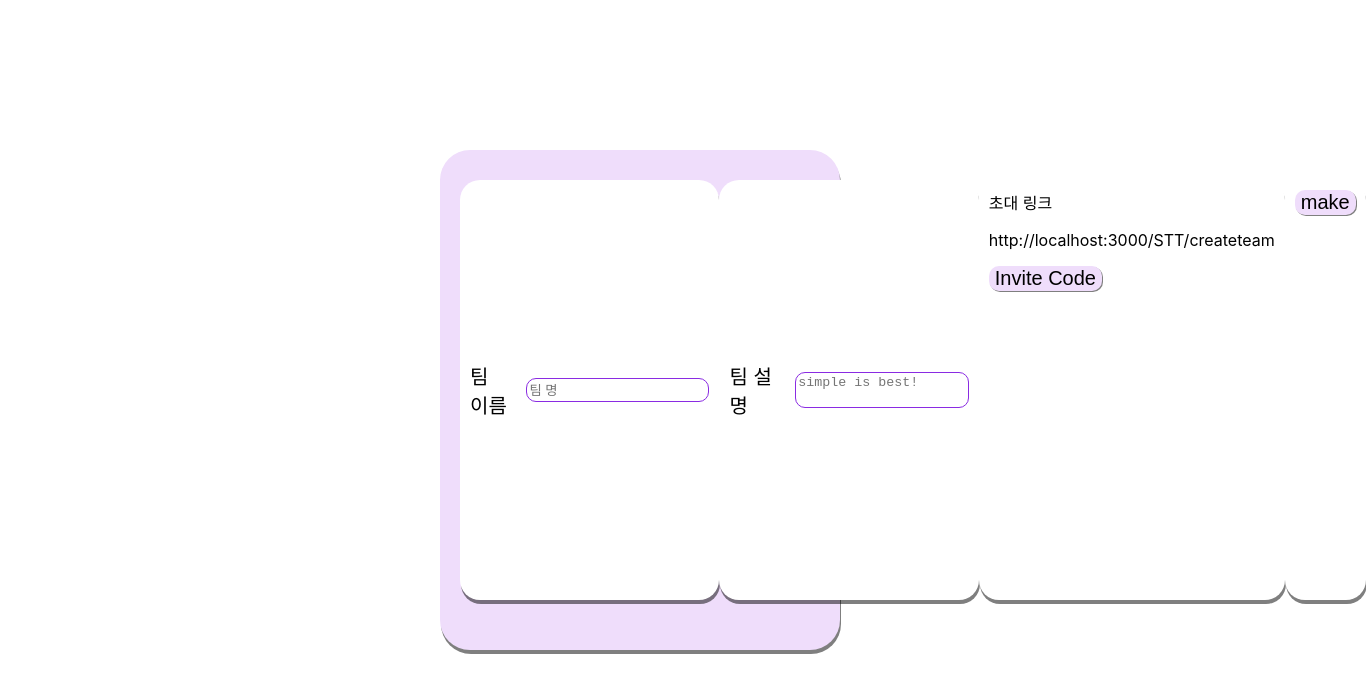
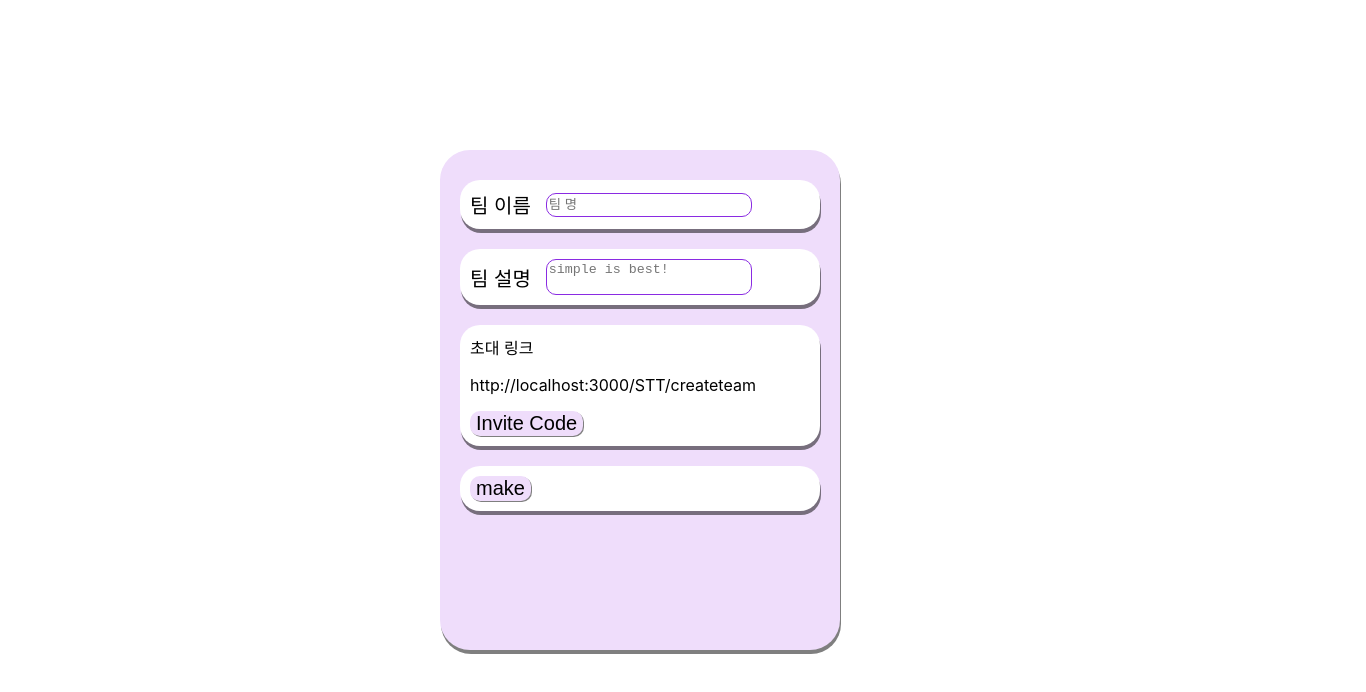
Before and after one commit to Daram0o0/STT, a React (Create React App) app: page /createteam in a window 1280 px wide. Shown: the top 692 px of the page, 1366 px wide, since content can reach past the window. Built offline with nearby package versions, Linux system fonts and the light colour scheme; no server answers; the HTML template or start-up script is replaced by a standard one.

Commit message:
두루마리 삭제, deleteUser 수정, manageTeam에 adduser, deleteUser 추가

```diff
--- a/src/pages/CreateTeam/index.tsx
+++ b/src/pages/CreateTeam/index.tsx
@@ -1,12 +1,16 @@
 import "./styles.css";
 import "../../components/TimeCell/index";
-import { createTable } from "../../service/tableDB/tableDB";
+import { createTable } from "../../service/tableDB";
 import { useCookies } from "react-cookie";
 import { useState } from "react";
+import { useNavigate } from "react-router-dom";
+
 
 function CreateTeam() {
     const [cookies, setCookie, removeCookie] = useCookies();
     const [teamName, setTeamName] = useState('');
+
+    const navigate = useNavigate();
 
     return (
         <div className="CreateTeam">
@@ -30,12 +34,20 @@ function CreateTeam() {
                 </div>
 
                 <div className="make">
-                    <button onClick={()=>{createTable(cookies.uidToken, teamName)}}>make</button>
+                    <button onClick={()=>{
+                        createTable(cookies.uidToken, teamName).then((roomId : string | null)=>{
+                            navigate('/manageteam', {
+                                state : {
+                                    roomId : roomId,
+                                    teamName : teamName,
+                                }
+                            });
+                        });
+                    }}>make</button>
                 </div>
             </div>
         </div>
     )
-
 }
 
 export default CreateTeam
--- a/src/pages/CreateTeam/styles.css
+++ b/src/pages/CreateTeam/styles.css
@@ -7,7 +7,7 @@
 
 }
 
-.team_name{
+.CreateTeam .team_name{
     padding: 10px;
     background-color: white;
     box-shadow: 1px 4px 0 rgb(0,0,0,0.5);
@@ -16,22 +16,21 @@
     align-items: center;
     font-size: 20px;
 }
-.team_name div{
+.CreateTeam .team_name div{
     margin-right: 15px;
 
 }
-.team_name input{
+.CreateTeam .team_name input{
     border-radius: 10px;
     height: 20px;
     width: 200px;
     border: 0.5px solid var(--main-theme);
 }
-.team_name input:focus{
+.CreateTeam .team_name input:focus{
     outline: 1px solid var(--main-theme);
 }
 
-
-.team_explain{
+.CreateTeam .team_explain{
     padding: 10px;
     background-color: white;
     box-shadow: 1px 4px 0 rgb(0,0,0,0.5);
@@ -40,10 +39,10 @@
     display: flex;
     align-items: center;
 }
-.team_explain div {
+.CreateTeam .team_explain div {
     margin-right: 15px;
 }
-.team_explain textarea{
+.CreateTeam .team_explain textarea{
     resize: none;
     overflow-y: hidden;
     height: auto;
@@ -51,19 +50,19 @@
     border-radius: 10px;
     border: 0.5px solid var(--main-theme);
 }
-.team_explain textarea:focus{
+.CreateTeam .team_explain textarea:focus{
 
     outline: 1px solid var(--main-theme);
 }
 
 
-.invite{
+.CreateTeam .invite{
     padding: 10px;
     background-color: white;
     box-shadow: 1px 4px 0 rgb(0,0,0,0.5);
     border-radius: 20px;
 }
-.invite button{
+.CreateTeam .invite button{
     font-size: 20px;
     border-radius: 10px;
     background-color: var(--main-theme-000);
@@ -72,7 +71,7 @@
     box-shadow: 1px 1px 0 rgb(0,0,0,0.5);
     border: none;
 }
-.invite button:active{
+.CreateTeam .invite button:active{
     background-color: var(--main-theme-100);
     box-shadow: inset 1px 1px 0 rgb(0, 0, 0, 0.5);
     position: relative;
@@ -80,7 +79,7 @@
 }
 
 
-.make{
+.CreateTeam .make{
     /* border: 2px solid black; */
     padding: 10px;
     background-color: white;
@@ -88,7 +87,7 @@
     border-radius: 20px;
 
 }
-.make button{
+.CreateTeam .make button{
     font-size: 20px;
     border-radius: 10px;
     background-color: var(--main-theme-000);
@@ -97,7 +96,7 @@
     box-shadow: 1px 1px 0 rgb(0,0,0,0.5);
     border: none;
 }
-.make button:active{
+.CreateTeam .make button:active{
     background-color: var(--main-theme-100);
     box-shadow: inset 1px 1px 0 rgb(0, 0, 0, 0.5);
     position: relative;
@@ -115,4 +114,4 @@
 
 }
 
-.container > * {margin-bottom: 20px;}
+.CreateTeam .container > * {margin-bottom: 20px;}
--- a/src/pages/Home/index.tsx
+++ b/src/pages/Home/index.tsx
@@ -1,7 +1,7 @@
 import React from 'react';
 import {useState} from 'react';
 import './styles.css';
-import { createTable , getMyTables} from '../../service/tableDB/tableDB';
+import { createTable , getMyTables} from '../../service/tableDB';
 import TimeCell from '../../components/TimeCell';
 import Modal from '../Modal/index'
 
--- a/src/pages/ManageTeam/index.tsx
+++ b/src/pages/ManageTeam/index.tsx
@@ -1,7 +1,16 @@
 import "./styles.css";
 import TimeCell from '../../components/TimeCell';
+import { addUser, deleteUser } from '../../service/tableDB';
+import { useCookies } from "react-cookie";
+import { useLocation, useParams } from "react-router-dom";
 
 function ManageTeam() {
+
+  const [cookies] = useCookies();
+  const { state } = useLocation();
+  const roomId = state.roomId;
+  const teamName = state.teamName;
+
   return (
     <div className="ManageTeam">
       <div className="container">
@@ -20,19 +29,21 @@ function ManageTeam() {
               <div>3</div>
               {/* <input type="checkbox"/> */}
             </div>
-            <div>
+            <div onClick={()=>{addUser(roomId, "zizon_jiho", false, teamName)}}>
               <div>+</div>
             </div>
           </div>
           <div className="team_timetable">
             <TimeCell/>
           </div>
+          {roomId}
         </div>
         <div className="members">
           오른쪽 창 - 활성화 멤버 + 대장 왕관 넣기
           <div className="member">
             <div className="icons">1</div>
             <p>member1</p>
+            <button onClick={()=>{deleteUser("zizon_jiho", roomId);}}>강퇴</button>
           </div>
           <div className="member">
             <div className="icons">2</div>
--- a/src/pages/ManageTeam/styles.css
+++ b/src/pages/ManageTeam/styles.css
@@ -7,28 +7,28 @@
   /* align-items: center; */
 }
 
-.container {
+.ManageTeam .container {
   display: flex;
   flex-direction: row;
 }
 
-.main{
+.ManageTeam .main{
   display: flex;
   flex-direction: column;
   background-color: var(--main-theme-000);
   border: 1px solid black;
 }
-.main > div {
+.ManageTeam .main > div {
   margin-right: 30px;
 }
 
-.timetables{
+.ManageTeam .timetables{
   display: flex;
   flex-direction: row;
   /* align-items: center; */
   border: 1px solid black;
 }
-.timetables > div {
+.ManageTeam .timetables > div {
   width: 110px;
   height: 110px;
   margin: 10px;
@@ -40,20 +40,20 @@
   font-size: 50px;
 }
 
-.team_timetable{
+.ManageTeam .team_timetable{
   display: flex;
   justify-content: center;
   align-items: center;
   border: 1px solid black;
 }
 
-.members{
+.ManageTeam .members{
   display: flex;
   /* align-items: center; */
   flex-direction: column;
   background-color:var(--main-theme-200);
 }
-.member {
+.ManageTeam .member {
   width: 200px;
   height: 30px;
   display: flex;
@@ -61,7 +61,7 @@
   align-items: center;
   padding: 10px;
 }
-.icons{
+.ManageTeam .icons{
   width: 30px;
   height: 30px;
   display: flex;
@@ -70,4 +70,4 @@
   border: 1px solid black;
   border-radius: 50%;
 }
-/* .container > * {margin-bottom: 20px;} */
+/* .ManageTeam .container > * {margin-bottom: 20px;} */
--- a/src/service/tableDB/tableDB.js
+++ b/src/service/tableDB/index.js
@@ -9,28 +9,29 @@ async function createTable(uid, roomName){
     const unique_key = push(ref(db, 'rooms/')).key
     // set(ref(db, 'rooms/'), )
     addUser(unique_key, uid, true, roomName);
-    return new Promise(unique_key);
+    return unique_key;
 }
 
 async function deleteUser(uid, roomId){
-    const dbRef = ref(db, 'rooms/' + roomId + '/users/', + uid);
+    const dbRef = ref(db, 'rooms/' + roomId + '/users/' + uid);
+    console.log('rooms/' + roomId + '/users/' + uid);
     //user belong room delete need
-    return await remove(dbRef);
+    return remove(dbRef);
 }
 
-async function addUser(key, uid, isOwner, roomName){
+async function addUser(roomId, uid, isOwner, roomName){
     let exist = false;
-    get(ref(db, 'rooms/' + key + '/users/' + uid)).then((snapshot)=>{
+    get(ref(db, 'rooms/' + roomId + '/users/' + uid)).then((snapshot)=>{
         exist = snapshot.exists();
     })
 
     if (!exist){
-        update(ref(db, 'rooms/' + key + '/users/' + uid),{
+        update(ref(db, 'rooms/' + roomId + '/users/' + uid),{
             isOwner : isOwner,
             timeTable : {}, // 시간표
         });
 
-        update(ref(db, 'users/' + uid + '/belong/' + key),{
+        update(ref(db, 'users/' + uid + '/belong/' + roomId),{
             roomName: roomName,
             isOnwer: isOwner,
         });
@@ -39,7 +40,7 @@ async function addUser(key, uid, isOwner, roomName){
     }
 
 
-    update(ref(db, 'rooms/' + key), {
+    update(ref(db, 'rooms/' + roomId), {
         roomName : roomName,
     })
 }
```
